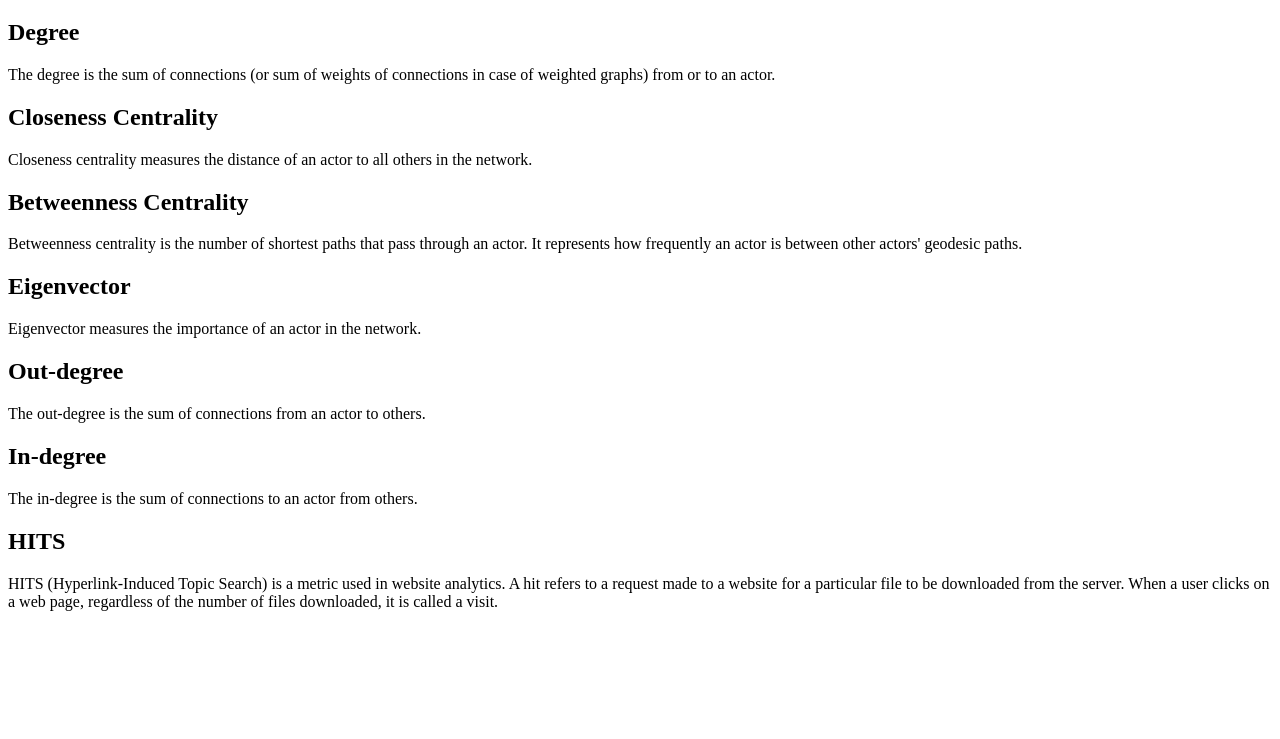
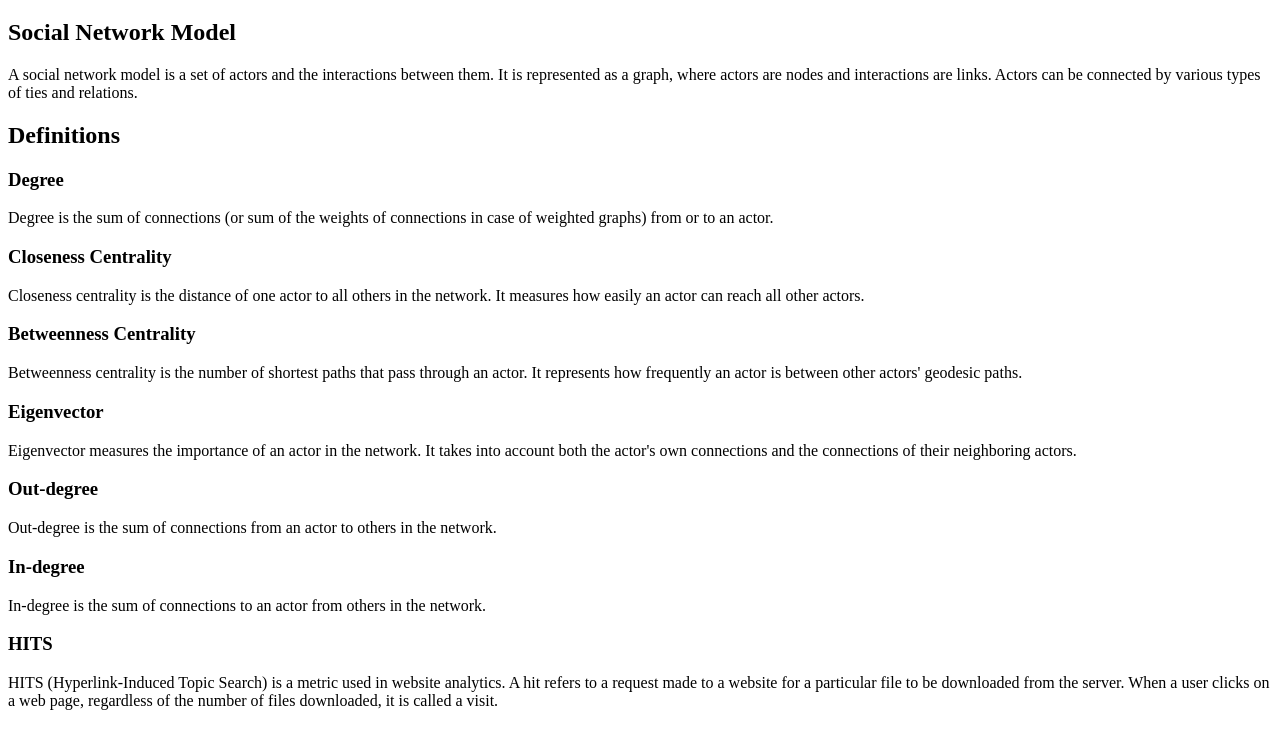
Before and after one commit to lebuniv/lebuniv, a plain HTML site: page index.html in a window 1280 px wide. Shown: the part 61-800 px from the top of the page. Drawn offline with Linux system fonts and the light colour scheme.

Commit message:
Update index.html
Signed-off-by: lebuniv <114370471+lebuniv@users.noreply.github.com>

```diff
--- a/index.html
+++ b/index.html
@@ -6,25 +6,30 @@
 <body>
   <h1>Social Network Model Definitions</h1>
 
-  <h2>Degree</h2>
-  <p>The degree is the sum of connections (or sum of weights of connections in case of weighted graphs) from or to an actor.</p>
+  <h2>Social Network Model</h2>
+  <p>A social network model is a set of actors and the interactions between them. It is represented as a graph, where actors are nodes and interactions are links. Actors can be connected by various types of ties and relations.</p>
 
-  <h2>Closeness Centrality</h2>
-  <p>Closeness centrality measures the distance of an actor to all others in the network.</p>
+  <h2>Definitions</h2>
 
-  <h2>Betweenness Centrality</h2>
+  <h3>Degree</h3>
+  <p>Degree is the sum of connections (or sum of the weights of connections in case of weighted graphs) from or to an actor.</p>
+
+  <h3>Closeness Centrality</h3>
+  <p>Closeness centrality is the distance of one actor to all others in the network. It measures how easily an actor can reach all other actors.</p>
+
+  <h3>Betweenness Centrality</h3>
   <p>Betweenness centrality is the number of shortest paths that pass through an actor. It represents how frequently an actor is between other actors' geodesic paths.</p>
 
-  <h2>Eigenvector</h2>
-  <p>Eigenvector measures the importance of an actor in the network.</p>
+  <h3>Eigenvector</h3>
+  <p>Eigenvector measures the importance of an actor in the network. It takes into account both the actor's own connections and the connections of their neighboring actors.</p>
 
-  <h2>Out-degree</h2>
-  <p>The out-degree is the sum of connections from an actor to others.</p>
+  <h3>Out-degree</h3>
+  <p>Out-degree is the sum of connections from an actor to others in the network.</p>
 
-  <h2>In-degree</h2>
-  <p>The in-degree is the sum of connections to an actor from others.</p>
+  <h3>In-degree</h3>
+  <p>In-degree is the sum of connections to an actor from others in the network.</p>
 
-  <h2>HITS</h2>
+  <h3>HITS</h3>
   <p>HITS (Hyperlink-Induced Topic Search) is a metric used in website analytics. A hit refers to a request made to a website for a particular file to be downloaded from the server. When a user clicks on a web page, regardless of the number of files downloaded, it is called a visit.</p>
 </body>
 </html>
```
